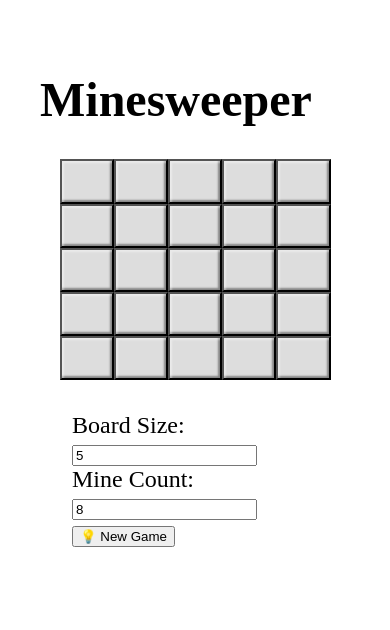
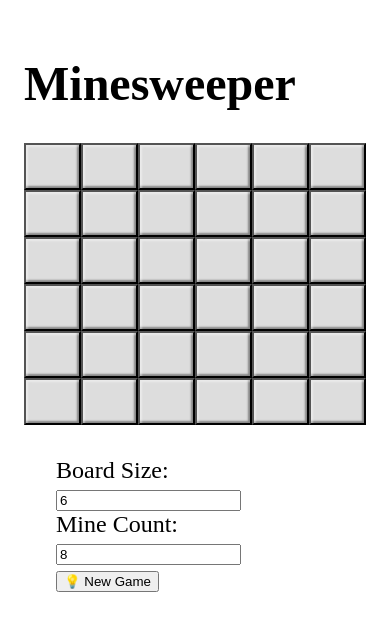
Before and after one commit to gVirtu/cypress-playground, a React app: page /#/game in a window 390 px wide. Shown: the top 630 px of the page. Built offline with nearby package versions, Linux system fonts and the light colour scheme; the HTML template or start-up script is replaced by a standard one.

Commit message:
Add media queries

```diff
--- a/jest.config.js
+++ b/jest.config.js
@@ -7,6 +7,7 @@ module.exports = {
         '^@Components/(.*)$': '<rootDir>/src/components/$1',
         '^@Constants/(.*)$': '<rootDir>/src/constants/$1',
         '^@Contexts/(.*)$': '<rootDir>/src/contexts/$1',
+        '^@Helpers/(.*)$': '<rootDir>/src/helpers/$1',
         '^@Hooks/(.*)$': '<rootDir>/src/hooks/$1',
         '^@Pages/(.*)$': '<rootDir>/src/pages/$1',
         '^@Tests/(.*)$': '<rootDir>/src/tests/$1',
--- a/jsconfig.json
+++ b/jsconfig.json
@@ -11,6 +11,9 @@
       "@Contexts/*": [
         "./src/contexts/*"
       ],
+      "@Helpers/*": [
+        "./src/helpers/*"
+      ],
       "@Hooks/*": [
         "./src/hooks/*"
       ],
--- a/src/components/Minesweeper/CellData.js
+++ b/src/components/Minesweeper/CellData.js
@@ -17,11 +17,11 @@ class CellData {
 
   props() {
     const {
-      mine, adjacentCount, clicked, flagged, clustered
+      mine, adjacentCount, clicked, flagged, clustered,
     } = this;
 
     return {
-      mine, adjacentCount, clicked, flagged, clustered
+      mine, adjacentCount, clicked, flagged, clustered,
     };
   }
 
--- a/src/components/Minesweeper/Row.jsx
+++ b/src/components/Minesweeper/Row.jsx
@@ -1,17 +1,24 @@
 import React from 'react';
 import styled from '@emotion/styled';
+import useTheme from '@Hooks/useTheme';
+import { mediaLargerThan } from '@Helpers/theme';
 
 const RowDiv = styled.div`
   display: flex;
-  margin: 0 5vw;
-  max-width: 80vmin;
+  max-width: 100vmin;
+
+  ${mediaLargerThan('xs')} {
+    margin: 0 5vw;
+    max-width: 80vmin;
+  }
 `;
 
 const Row = (props) => {
   const { children } = props;
+  const theme = useTheme();
 
   return (
-    <RowDiv>
+    <RowDiv theme={theme}>
       { children }
     </RowDiv>
   );
--- a/src/constants/theme.js
+++ b/src/constants/theme.js
@@ -5,6 +5,12 @@ const BASE = {
     32,
     64,
   ],
+  breakpoints: {
+    xs: 576,
+    sm: 768,
+    md: 992,
+    lg: 1200,
+  },
 };
 
 export default {
--- /dev/null
+++ b/src/helpers/theme.js
@@ -0,0 +1,7 @@
+export const mediaLargerThan = (breakpoint) => (
+  ({ theme }) => (
+    `@media (min-width: ${theme.breakpoints[breakpoint]}px)`
+  )
+);
+
+export default {};
--- a/src/pages/Game/index.jsx
+++ b/src/pages/Game/index.jsx
@@ -2,6 +2,7 @@ import React, { useState } from 'react';
 import { css, jsx } from '@emotion/react';
 import { useForm } from "react-hook-form";
 import useTheme from '@Hooks/useTheme';
+import { mediaLargerThan } from '@Helpers/theme';
 import Minesweeper from '@Components/Minesweeper';
 import FormInput from '@Components/FormInput';
 
@@ -12,7 +13,7 @@ const Game = () => {
   const { watch, handleSubmit } = form;
 
   const [gameKey, setGameKey] = useState(new Date().getTime());
-  const [gameSize, setGameSize] = useState(5);
+  const [gameSize, setGameSize] = useState(6);
   const [gameMines, setGameMines] = useState(8);
 
   const formGameSize = watch("gameSize", gameSize);
@@ -26,11 +27,15 @@ const Game = () => {
   return (
     <div
       css={css`
-        padding: ${theme.spacing[2]}px;
+        padding: ${theme.spacing[1]}px;
         color: ${theme.textColor};
         background-color: ${theme.backgroundColor};
         font-size: 24px;
         border-radius: 4px;
+
+        ${mediaLargerThan('xs')} {
+          padding: ${theme.spacing[2]}px;
+        }
       `}
     >
       <h1>Minesweeper</h1>
--- a/webpack.config.js
+++ b/webpack.config.js
@@ -21,6 +21,7 @@ module.exports = {
           '@Components': path.resolve(__dirname, 'src/components/'),
           '@Constants': path.resolve(__dirname, 'src/constants/'),
           '@Contexts': path.resolve(__dirname, 'src/contexts/'),
+          '@Helpers': path.resolve(__dirname, 'src/helpers/'),
           '@Hooks': path.resolve(__dirname, 'src/hooks/'),
           '@Pages': path.resolve(__dirname, 'src/pages/'),
         },
```
Also changed, not shown: .eslintrc.json.
